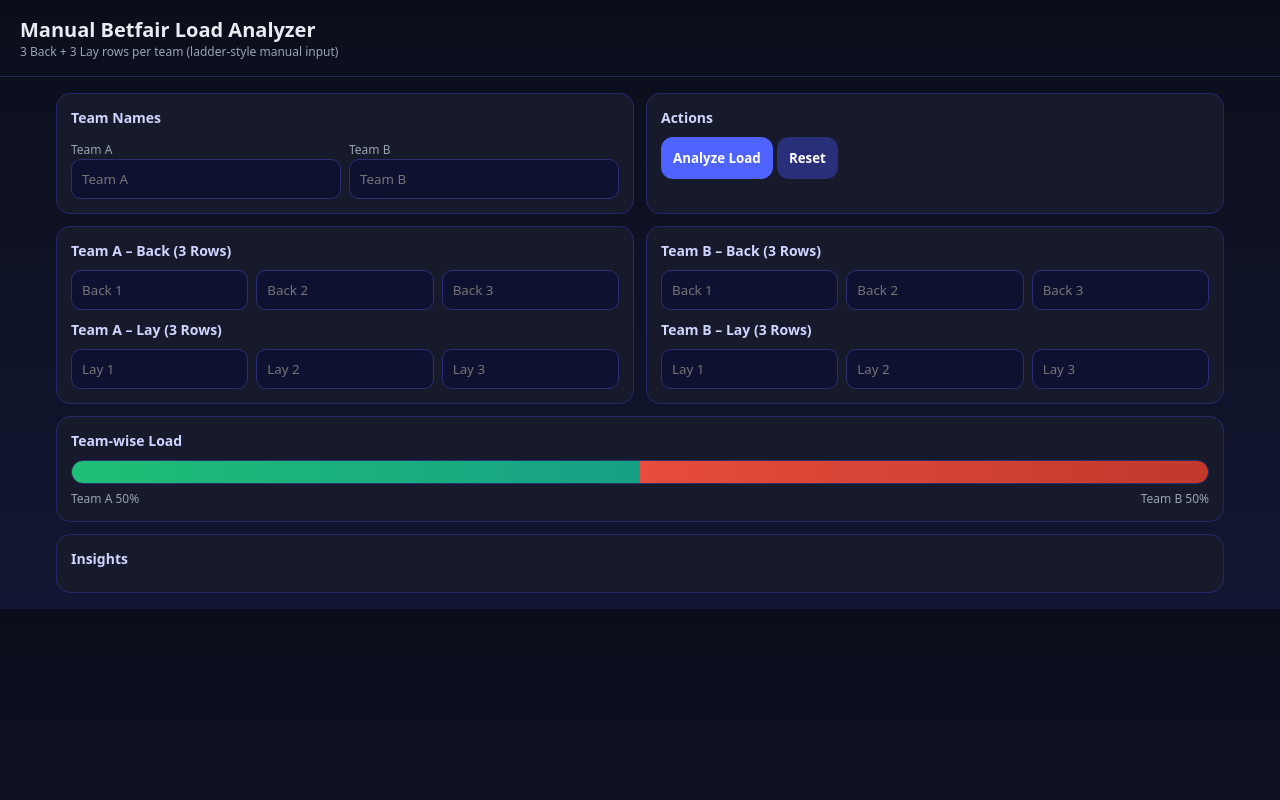
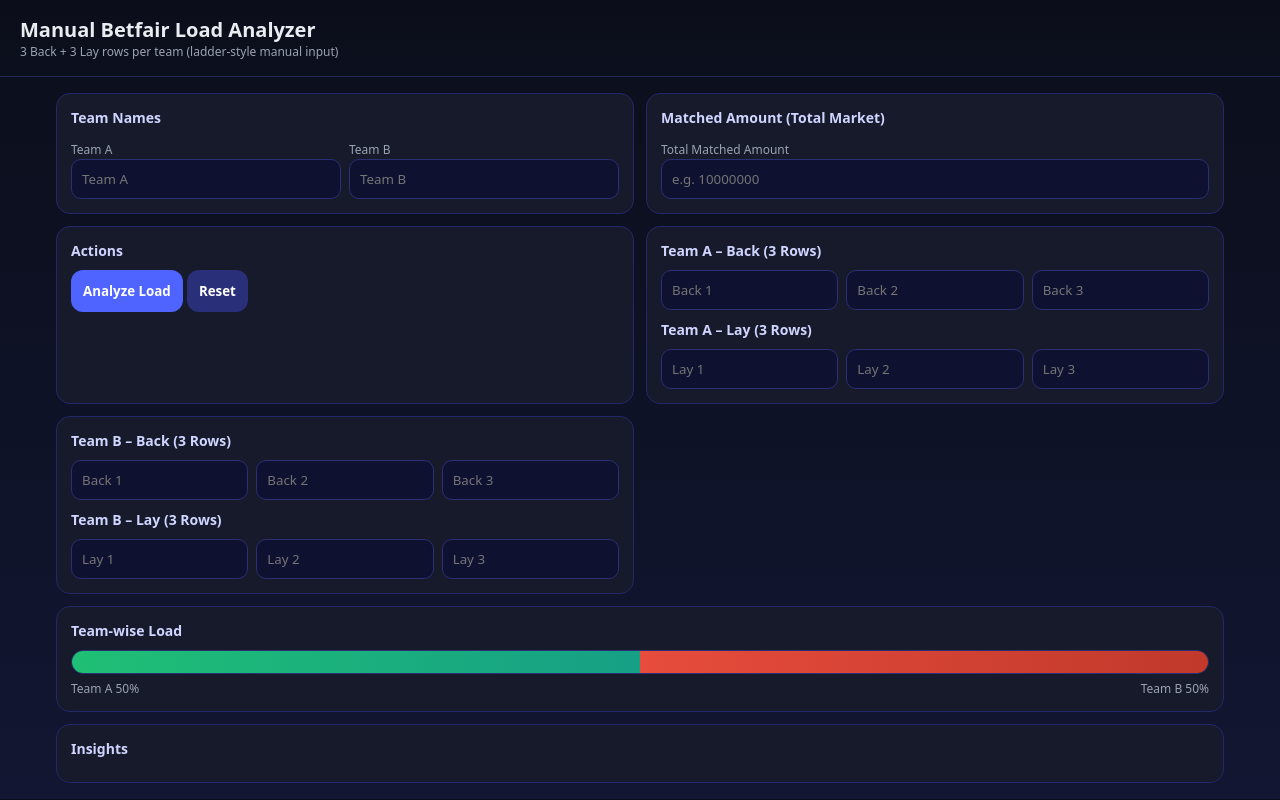
Before and after one commit to aryanpachani1/betfair-panel, a plain HTML site: page index.html in a window 1280 px wide. Drawn offline with Linux system fonts and the light colour scheme.

Commit message:
Update index.html

```diff
--- a/index.html
+++ b/index.html
@@ -53,6 +53,12 @@
         <div><label>Team A</label><input id="teamA" placeholder="Team A"></div>
         <div><label>Team B</label><input id="teamB" placeholder="Team B"></div>
       </div>
+    </div>
+
+    <div class="card" style="grid-column:span 6">
+      <h3>Matched Amount (Total Market)</h3>
+      <label>Total Matched Amount</label>
+      <input id="matched" placeholder="e.g. 10000000">
     </div>
 
     <div class="card" style="grid-column:span 6">
```
